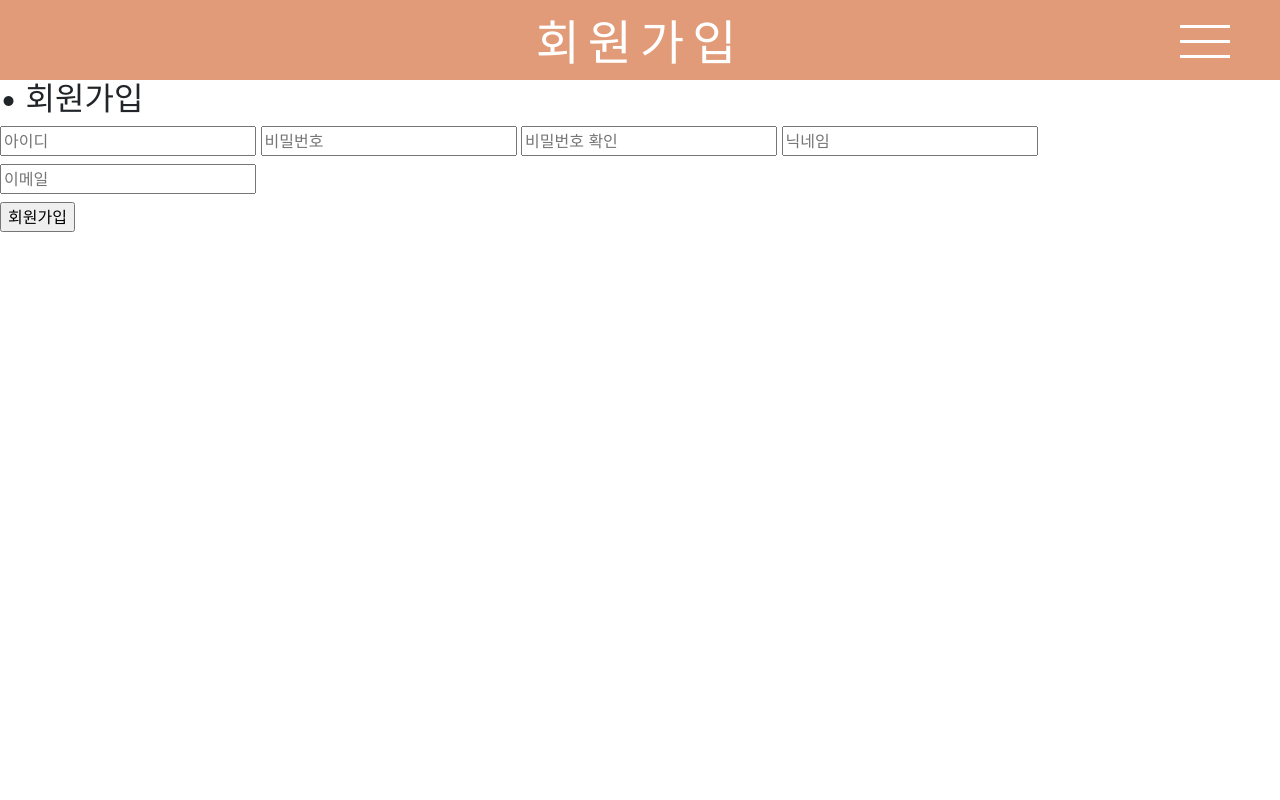
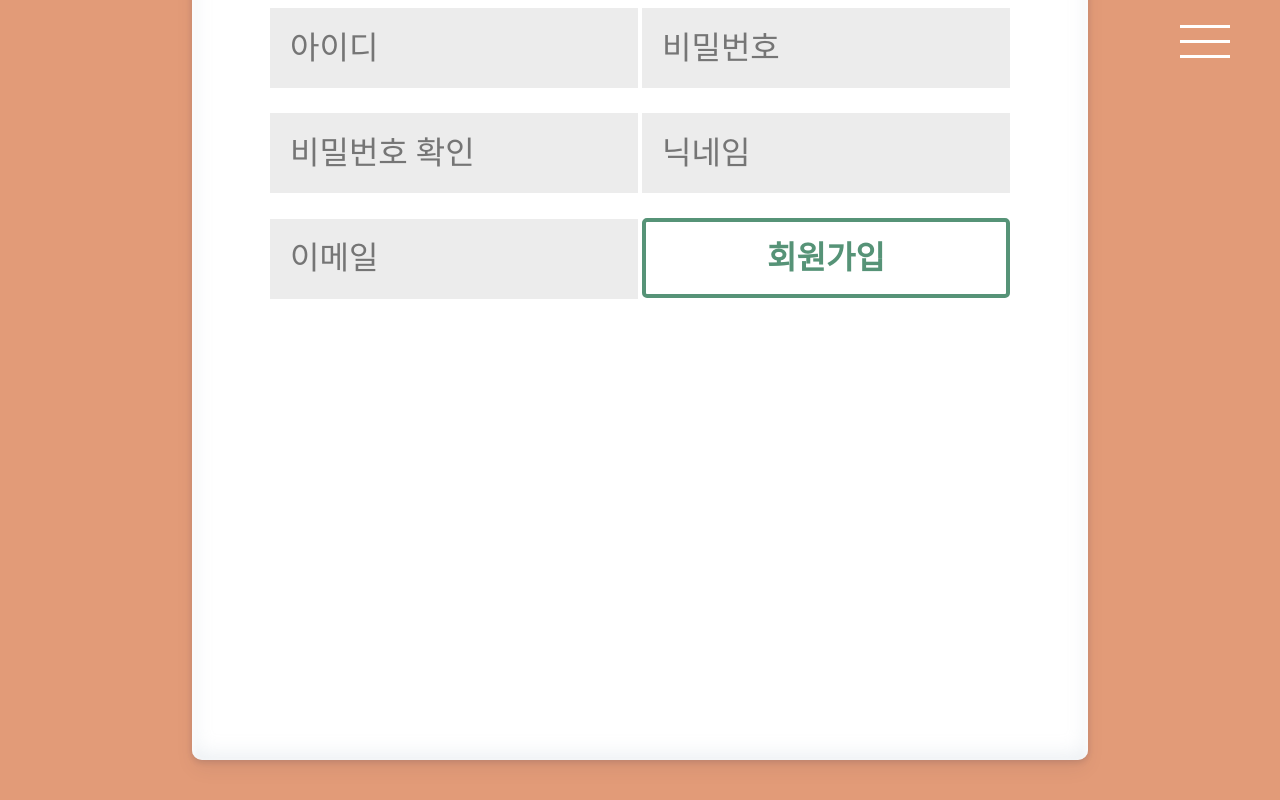
Before and after one commit to Haesun-Pyeon/real-dnb, a Django app: page /main/signup/ in a window 1280 px wide. Run offline with Django 3.2, Linux system fonts and the light colour scheme; some libraries are stand-ins or nearby versions; some web fonts are replaced.

Commit message:
로그인, 회원가입 css complete

```diff
--- a/main/static/css/signup.css
+++ b/main/static/css/signup.css
@@ -0,0 +1,61 @@
+@font-face { font-family: 'YiSunShinDotumM'; src: url('https://cdn.jsdelivr.net/gh/projectnoonnu/noonfonts_two@1.0/YiSunShinDotumM.woff') format('woff'); font-weight: normal; font-style: normal; }
+body{
+    margin: 0px;
+    background-color: #E29B78;
+    text-align: center;
+}
+
+.signup-box{
+    background-color: #ffffff;
+    width: 70%;
+    height: 55rem;
+    border-radius: 10px;
+    text-align: center;
+    display: block;
+    margin-left: auto;
+    margin-right: auto;
+    position:absolute;
+    top:40%; left:50%;
+    transform: translate(-50%, -50%);
+    box-shadow: inset 0 4px 7px 1px #fff, inset 0 -5px 20px rgba(173, 186, 204, 0.25), 0 2px 6px rgba(0, 21, 64, 0.14), 0 10px 20px rgba(0, 21, 64, 0.05);
+    font-family: 'YiSunShinDotumM';
+}
+.sign-content{
+    padding-top: 8rem
+}
+#inp{
+    border: none;
+    background-color: rgb(236, 236, 236);
+    width: 23rem;
+    height: 5rem;
+    margin-bottom: 25px;
+    font-size: 2rem;
+    padding-left: 20px;
+}
+
+
+.signup-btn{
+    width: 23rem;
+    height: 5rem;
+    border-radius: 5px;
+    border: 4px solid #569377;
+    background-color: rgba(0,0,0,0);
+    color: #569377;
+    padding: 3px;
+    font-size: 2rem;
+    font-weight: 700;
+}
+.login-btn:hover{
+    color: white;
+    background-color: #569377;
+}
+
+.kakao{
+    width: 20rem;
+    height: 4rem;
+    margin: 25px 0px;
+}
+
+.gotosignup{
+    font-size: 1.5rem;
+}
--- a/main/templates/signup.html
+++ b/main/templates/signup.html
@@ -4,45 +4,25 @@
     {% block content %}
     {% load staticfiles %}
     <head>
-        <link rel="stylesheet" type="text/css" href="{% static 'css/normal.css' %}">
+        <link rel="stylesheet" type="text/css" href="{% static 'css/signup.css' %}">
     </head>
     <body>
-<div class="normal-all">
-    <h2>• 회원가입</h2>
+
 
 <form method="POST" action="{% url 'signup' %}" class="form">
 {% csrf_token %}
-    <div class="normalbox">
-
-    <label for="inp" class="inp">
+    <div class="signup-box">
+        <div class="sign-content">
         <input name="username" type="text" id="inp" placeholder="아이디">
-    </label>
-
-    <label for="inp" class="inp">
         <input name="password1" type="password" id="inp" placeholder="비밀번호">
-    </label>
-
-    <label for="inp" class="inp">
         <input name="password2" type="password" id="inp" placeholder="비밀번호 확인">
-    </label>
-
-    <label for="inp" class="inp">
         <input name="nickname" type="text" id="inp" placeholder="닉네임">
-    </label>
-
-    <label for="inp" class="inp">
         <input name="email" type="email" id="inp" placeholder="이메일">
-    </label>
-
+        <input class="signup-btn" type="submit" value="회원가입">
         </div>
-
-    <div class="s-up">
-    <input class="s-up" type="submit" value="회원가입">
     </div>
 </form>
 
-</div>
 </body>
-
 {% endblock %}
 </html>
```
Also changed, not shown: main/static/css/home.css (+22 -39 lines), main/static/css/login.css (+59 -0 lines), main/templates/home.html (+3 -8 lines), main/templates/login.html (+24 -19 lines), main/static/images/kakao_account_login_btn_large_narrow.png (added), requirements.txt (deleted), 1 other file. Lines whose indentation alone changed are shown as unchanged.
